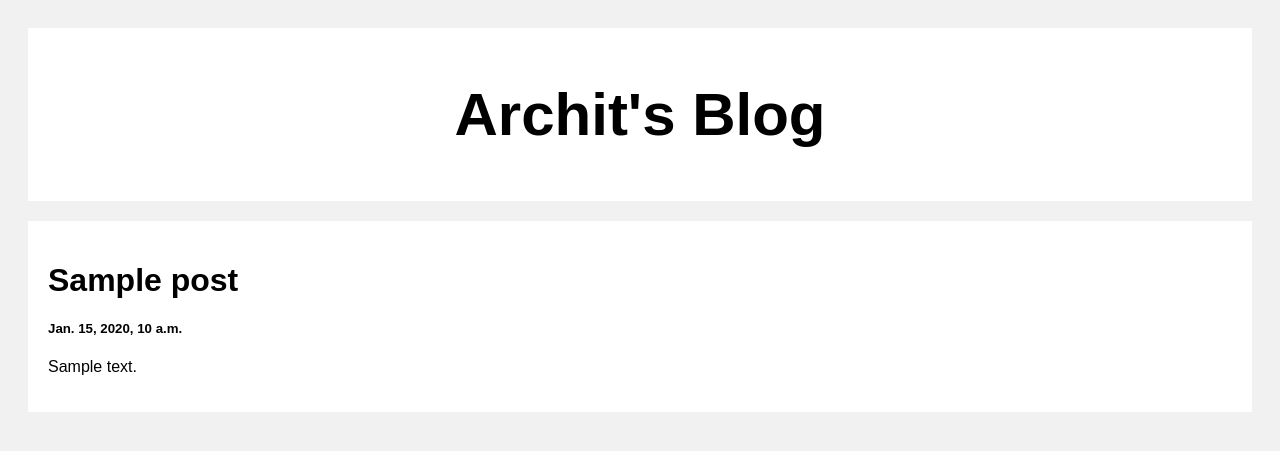
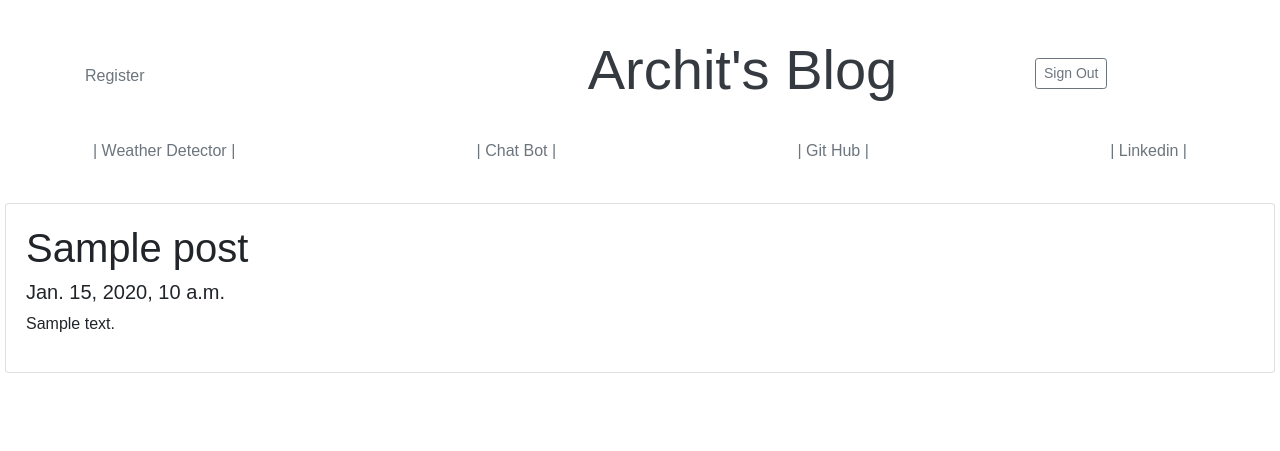
Before and after one commit to Jainuine/Django-Blogpost, a Django app: template templates/posts.html in a window 1280 px wide. Shown: the top 451 px of the page. Run offline with Django 3.2, Linux system fonts and the light colour scheme; the template is opened without the code that fills it: most values are stand-ins (such as "Sample title", 1, 10 or a date in 2020); some libraries are stand-ins or nearby versions.

Commit message:
Minor Changes

```diff
--- a/templates/posts.html
+++ b/templates/posts.html
@@ -1,6 +1,15 @@
 <!DOCTYPE html>
 <html>
 <head>
+    <!-- Latest compiled and minified CSS -->
+    <link rel="stylesheet" href="https://maxcdn.bootstrapcdn.com/bootstrap/4.0.0/css/bootstrap.min.css">
+
+    <!-- jQuery library -->
+    <script src="https://ajax.googleapis.com/ajax/libs/jquery/3.4.1/jquery.min.js"></script>
+
+    <!-- Latest compiled JavaScript -->
+    <script src="https://maxcdn.bootstrapcdn.com/bootstrap/3.4.0/js/bootstrap.min.js"></script>
+
 <meta name="viewport" content="width=device-width, initial-scale=1">
 <style>
 * {
@@ -10,7 +19,6 @@
 body {
   font-family: Arial;
   padding: 20px;
-  background: #f1f1f1;
 }
 
 .header {
@@ -47,9 +55,46 @@ body {
 </head>
 <body>
 
-<div class="header">
-  <h2>Archit's Blog</h2>
-</div>
+  <div class="container">
+    <header class="blog-header py-3">
+      <div class="row flex-nowrap justify-content-between align-items-center">
+        {% if user.is_authenticated %}
+        <div class="col-4 pt-1">
+          <a class="text-muted" >{% now "jS F Y H:i" %}</a>
+        </div>
+        {% else %}
+        <div class="col-4 pt-1">
+          <a class="text-muted" href="http://127.0.0.1:8000/register">Register</a>
+        </div>
+        {% endif %}
+        <div class="col-4 text-center">
+          <a class="blog-header-logo text-dark" ><h1 class="display-4"> Archit's Blog</h1></a>
+        </div>
+        {% if user.is_authenticated %}
+        <div class="col-4 d-flex justify-content-end align-items-center">
+        <a class="btn btn-sm btn-outline-secondary" href="http://127.0.0.1:8000/login">Sign Out</a>
+      </div>
+      </div>
+    </div>
+  </div>
+        {% else %}
+        <a class="btn btn-sm btn-outline-secondary" href="http://127.0.0.1:8000/login">Sign Out</a>
+        </div>
+        </div>
+        </div>
+        </div>
+        {% endif %}
+    </header>
+    <div class="container">
+    <div class="nav-scroller py-1 mb-2">
+      <nav class="nav d-flex justify-content-between">
+        <a class="p-2 text-muted" href="http://127.0.0.1:8000/weather">| Weather Detector |</a>
+        <a class="p-2 text-muted" href="http://127.0.0.1:8000/room">| Chat Bot |</a>
+        <a class="p-2 text-muted" href="https://github.com/Jainuine">| Git Hub |</a>
+        <a class="p-2 text-muted" href="https://www.linkedin.com/in/architraj/">| Linkedin |</a>
+      </nav>
+    </div>
+    </div>
 
 <div class="row">
   <div class="leftcolumn">
```
Also changed, not shown: templates/index.html (+17 -3 lines), db.sqlite3.
